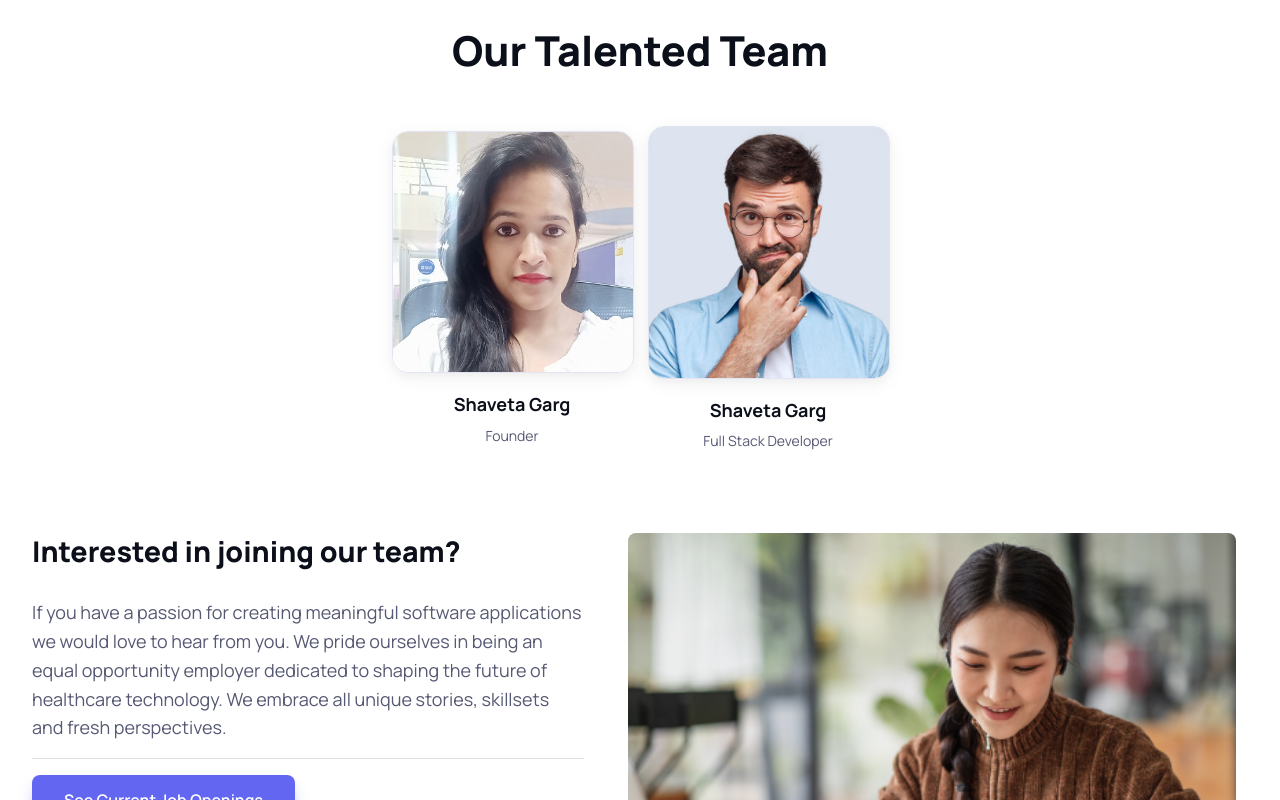
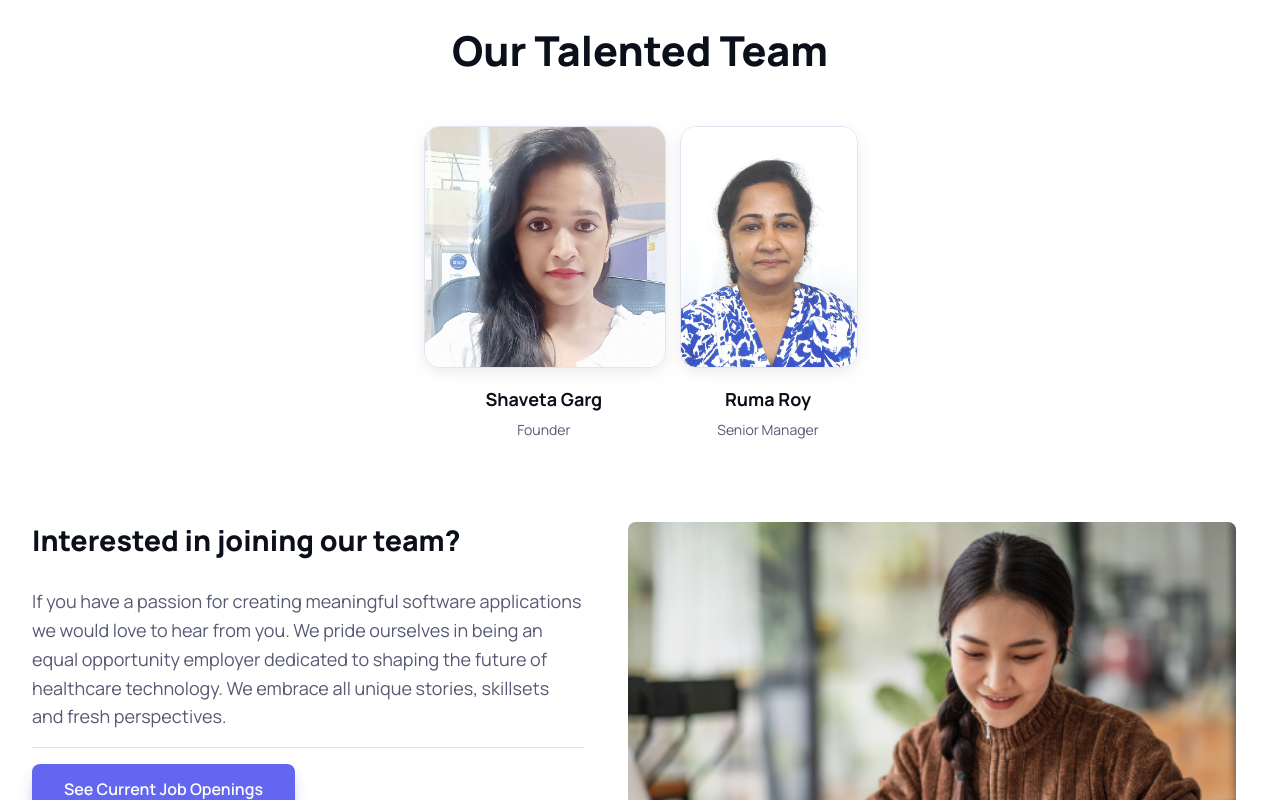
Before and after one commit to Sharav2022/sharav-infotech, a Next.js app: page /about-us in a window 1280 px wide. Shown: the part 2035-2835 px from the top of the page. Built offline with nearby package versions, Linux system fonts and the light colour scheme.

Commit message:
team member added

```diff
--- a/src/components/core/TeamMemberCard/team-member-card.module.css
+++ b/src/components/core/TeamMemberCard/team-member-card.module.css
@@ -14,6 +14,8 @@
 .img > img {
   border-radius: 16px;
   width: 100%;
+  max-height: 240px;
+  max-width: 240px;
   box-shadow: 0 0.275rem 1.25rem rgb(11 15 25 / 5%), 0 0.25rem 0.5625rem rgb(11 15 25 / 3%);
   border: 1px solid var(--color-gray-300);
 }
--- a/src/globals/mock.js
+++ b/src/globals/mock.js
@@ -356,24 +356,19 @@ export const TEAM = [
   },
   {
     id: 2,
-    mediaUrl: "/images/team/team_member.jpeg",
-    name: "Shaveta Garg",
-    position: "Full Stack Developer",
+    mediaUrl: "/images/team/RomaRoyPic.jpg",
+    name: "Ruma Roy",
+    position: "Senior Manager",
     socialLinks: [
       {
         id: 1,
         type: "linkedin",
-        url: "https://www.linkedin.com/in/shaveta-garg",
+        url: "https://www.linkedin.com",
       },
       {
         id: 2,
         type: "facebook",
         url: "https://www.facebook.com",
-      },
-      {
-        id: 3,
-        type: "twitter",
-        url: "https://twitter.com/",
       },
     ],
   },
```
Also changed, not shown: public/images/team/RomaRoyPic.jpg (added).
